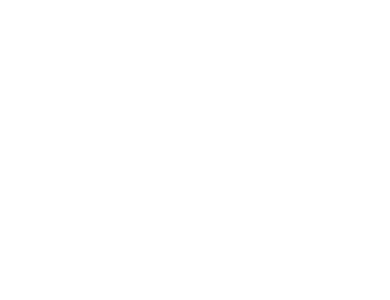
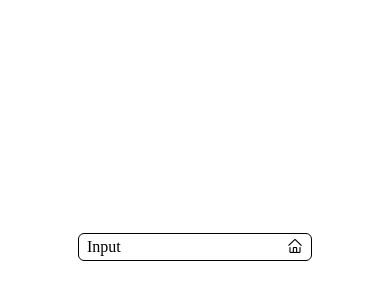
Before and after one commit to gabrielcaamargo/zoop, a React Native app: screen / in a window 390 px wide. Shown: the part 156-456 px from the top of the page. Built offline with nearby package versions, Linux system fonts and the light colour scheme.

Commit message:
feat: create text input component

```diff
--- a/App.tsx
+++ b/App.tsx
@@ -3,18 +3,16 @@ import {View} from 'react-native';
 
 import {ThemeProvider} from 'styled-components';
 
-import {Button, Typography} from '@components';
+import {Button, TextInput} from '@components';
 import {lightTheme} from '@theme';
 
 export default function App() {
 	return (
 		<ThemeProvider theme={lightTheme}>
 			<View style={{flex: 1, alignItems: 'center', justifyContent: 'center'}}>
-				<Button
-					backgroundColor="purple_500"
-					textColor="gray_0"
-					iconName="right">
-					Button
+				<TextInput iconName="home" iconVariant="AntDesign" />
+				<Button backgroundColor="purple_700" textColor="gray_0">
+					Title
 				</Button>
 			</View>
 		</ThemeProvider>
--- a/src/components/Button/Button.tsx
+++ b/src/components/Button/Button.tsx
@@ -10,12 +10,22 @@ export interface ButtonStyleProps {
 	textColor?: BaseThemeColors;
 }
 
-interface ButtonProps extends ButtonStyleProps {
+type IconProps =
+	| {
+			iconName: string;
+			iconSide: 'left' | 'right';
+			iconVariant: IconVariant;
+	  }
+	| {
+			iconName?: never;
+			iconSide?: never;
+			iconVariant?: never;
+	  };
+
+type ButtonProps = {
 	children: string;
-	iconVariant?: IconVariant;
-	iconName?: string;
-	iconSide?: 'left' | 'right';
-}
+} & ButtonStyleProps &
+	IconProps;
 
 export function Button({
 	children,
--- /dev/null
+++ b/src/components/TextInput/TextInput.tsx
@@ -0,0 +1,27 @@
+import React from 'react';
+import {TextInputProps as RNTextInputProps} from 'react-native';
+
+import {Icon, IconVariant} from '@components';
+
+import * as S from './styles';
+
+type IconProps =
+	| {iconName: string; iconVariant: IconVariant}
+	| {iconName?: never; iconVariant?: never};
+
+type TextInputProps = RNTextInputProps & IconProps;
+
+export function TextInput({
+	iconName,
+	iconVariant,
+	...textInputProps
+}: TextInputProps) {
+	return (
+		<S.Container>
+			<S.Input placeholder="Input" {...textInputProps} />
+			{iconName && iconVariant && (
+				<Icon variant={iconVariant} name={iconName} size={16} />
+			)}
+		</S.Container>
+	);
+}
--- /dev/null
+++ b/src/components/TextInput/styles.ts
@@ -0,0 +1,14 @@
+import styled from 'styled-components/native';
+
+export const Container = styled.View`
+	border: 1px solid ${({theme}) => theme.gray_400};
+	padding: 4px 8px;
+	border-radius: 6px;
+	flex-direction: row;
+`;
+
+export const Input = styled.TextInput`
+	flex: 1;
+	font-size: 16px;
+	font-family: 'Inter-Regular';
+`;
--- a/src/components/index.ts
+++ b/src/components/index.ts
@@ -1,3 +1,4 @@
 export * from './Icon/Icon';
 export * from './Typography/Typography';
 export * from './Button/Button';
+export * from './TextInput/TextInput';
--- a/src/theme/theme.ts
+++ b/src/theme/theme.ts
@@ -6,14 +6,14 @@ export type BaseTheme = {
 } & typeof theme;
 
 export const theme = {
-	purple_100: '#DAC3E8',
-	purple_200: '#D2B7E5',
-	purple_300: '#C19EE0',
-	purple_400: '#B185DB',
-	purple_500: '#A06CD5',
-	purple_600: '#9163CB',
-	purple_700: '#815AC0',
-	purple_800: '#6247AA',
+	purple_100: '#B57EDC',
+	purple_200: '#A566CC',
+	purple_300: '#944DBB',
+	purple_400: '#8334AA',
+	purple_500: '#721B99',
+	purple_600: '#621488',
+	purple_700: '#510C77',
+	purple_800: '#400566',
 	gray_0: '#FFFFFF',
 	gray_100: '#F8F9FA',
 	gray_200: '#E9ECEF',
```
